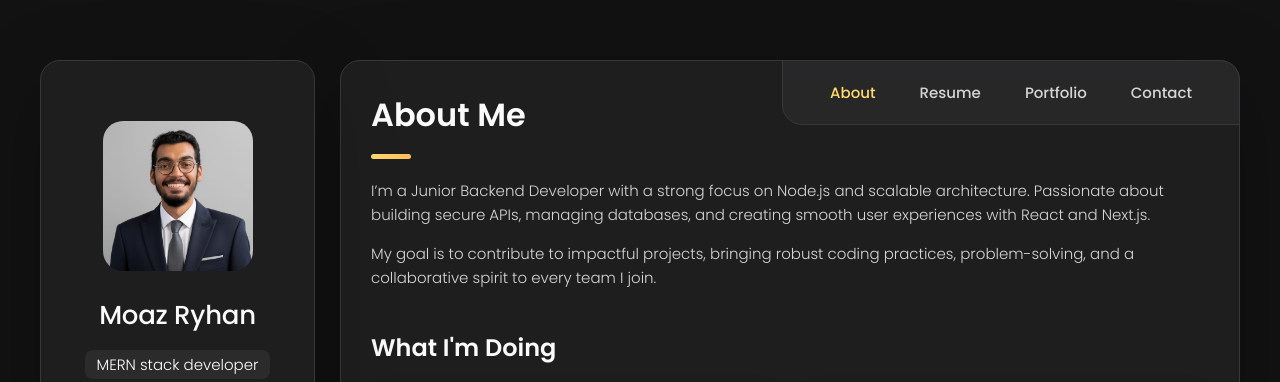
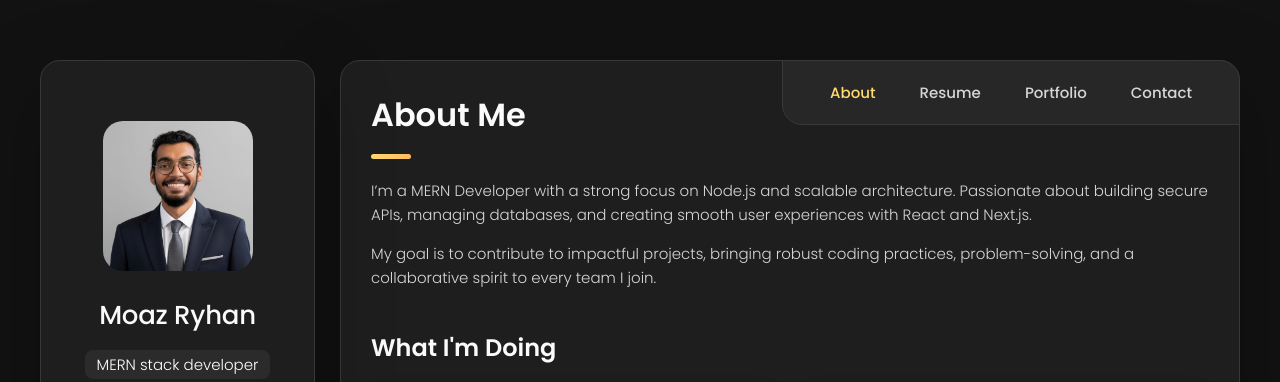
Before and after one commit to MoazRyhan/MyPortfolio-1, a plain HTML site: page index.html in a window 1280 px wide. Shown: the top 382 px of the page. Drawn offline with nearby package versions, Linux system fonts and the light colour scheme; some packages are replaced by stand-ins of ours; a script that the page names is missing.

Commit message:
summery updated

```diff
--- a/index.html
+++ b/index.html
@@ -168,7 +168,7 @@
         <header><h2 class="h2 article-title">About me</h2></header>
         <section class="about-text">
           <p>
-            I’m a Junior Backend Developer with a strong focus on Node.js and scalable architecture.
+            I’m a MERN Developer with a strong focus on Node.js and scalable architecture.
             Passionate about building secure APIs, managing databases, and creating smooth user experiences with React and Next.js.
           </p>
           <p>
```
